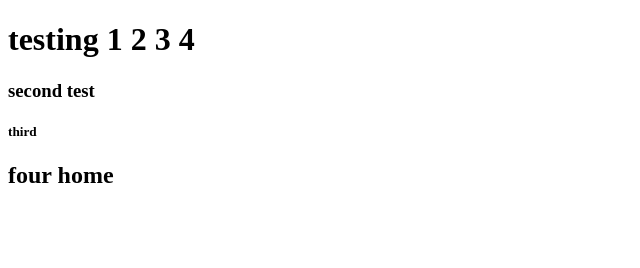
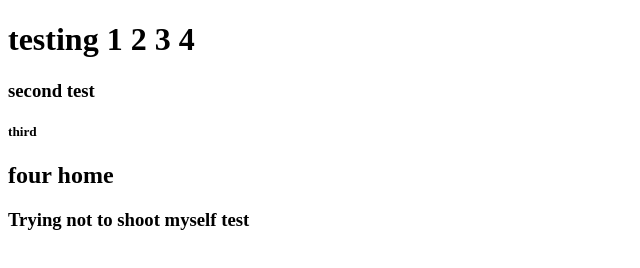
Before and after one commit to Bradcop1775/SE111_202340, a plain HTML site: page test.html in a window 1280 px wide. Shown: the whole page, without its empty margins (0-640 px from the left). Drawn offline with Linux system fonts and the light colour scheme.

Commit message:
test home

```diff
--- a/test.html
+++ b/test.html
@@ -11,5 +11,6 @@
     <h3>second test</h3>
     <h5>third</h5>
     <h2>four home</h2>
+    <h3>Trying not to shoot myself test</h3>
 </body>
 </html>
```
